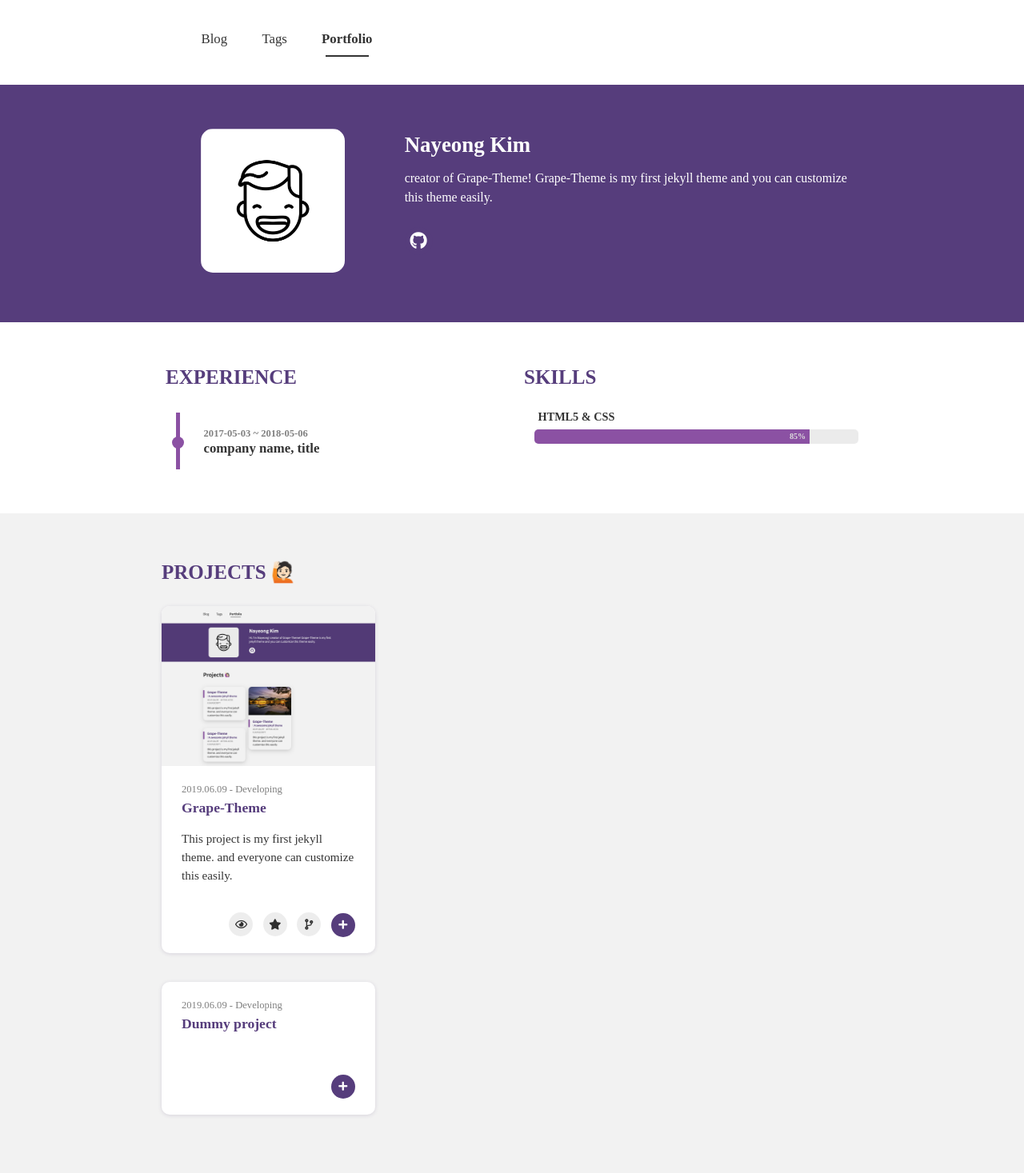
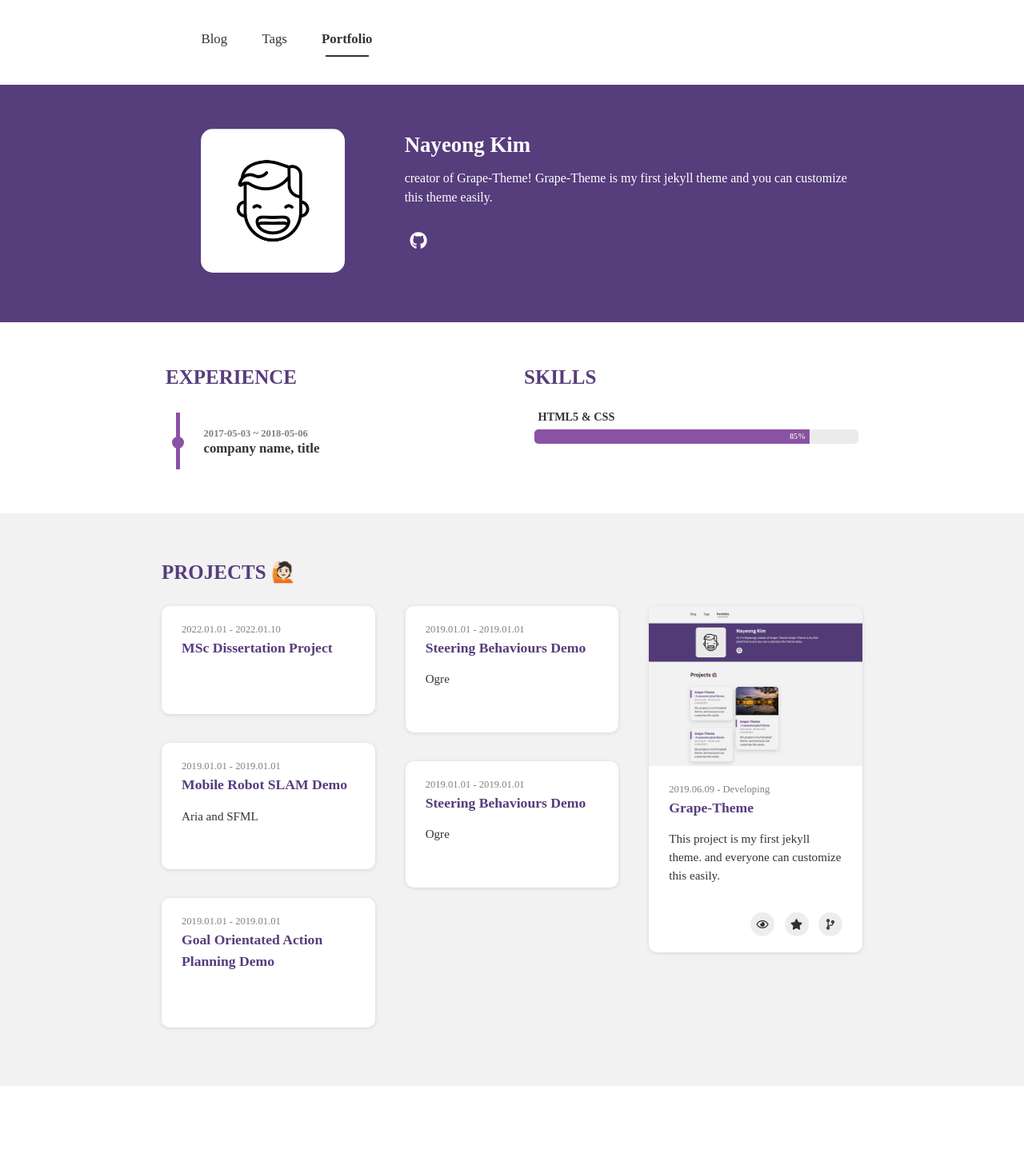
Before and after one commit to antarctica2015/antarctica2015.github.io, a Jekyll site: the page built from portfolio.html, in a window 1280 px wide. Shown: the whole page at 80% size. Built offline with Jekyll 4.4.1, drawn with Linux system fonts in a browser that asks for light colours; nearby versions of some CDN libraries; some web fonts are replaced; after the commit the page ends 1358 px from its top, so only the background shows below that; some of the changed lines change nothing that is shown.

Commit message:
Update projects.yml

```diff
--- a/_data/projects.yml
+++ b/_data/projects.yml
@@ -1,6 +1,56 @@
 - project :
     print : True # If 'False' is selected, it will not be displayed in 'home.html > aside > .proj-content'.
-    modal : True # If 'True' is selected, modal can open in 'portfolio.html'.
+    modal : False # If 'True' is selected, modal can open in 'portfolio.html'.
+    url :  # Full URL
+    image : # path: assets/project/
+    date : 2022.01.01 - 2022.01.10
+    title : MSc Dissertation Project
+    summary : This
+    description :
+
+- project :
+    print : True # If 'False' is selected, it will not be displayed in 'home.html > aside > .proj-content'.
+    modal : False # If 'True' is selected, modal can open in 'portfolio.html'.
+    url :  # Full URL
+    image : # path: assets/project/
+    date : 2019.01.01 - 2019.01.01
+    title : Mobile Robot SLAM Demo
+    summary : This
+    description : Aria and SFML
+
+- project :
+    print : True # If 'False' is selected, it will not be displayed in 'home.html > aside > .proj-content'.
+    modal : False # If 'True' is selected, modal can open in 'portfolio.html'.
+    url :  # Full URL
+    image : # path: assets/project/
+    date : 2019.01.01 - 2019.01.01
+    title : Goal Orientated Action Planning Demo
+    summary : This
+    description :
+
+- project :
+    print : True # If 'False' is selected, it will not be displayed in 'home.html > aside > .proj-content'.
+    modal : False # If 'True' is selected, modal can open in 'portfolio.html'.
+    url :  # Full URL
+    image : # path: assets/project/
+    date : 2019.01.01 - 2019.01.01
+    title : Steering Behaviours Demo
+    summary : This
+    description : Ogre
+
+- project :
+    print : True # If 'False' is selected, it will not be displayed in 'home.html > aside > .proj-content'.
+    modal : False # If 'True' is selected, modal can open in 'portfolio.html'.
+    url :  # Full URL
+    image : # path: assets/project/
+    date : 2019.01.01 - 2019.01.01
+    title : Steering Behaviours Demo
+    summary : This
+    description : Ogre
+
+- project :
+    print : True # If 'False' is selected, it will not be displayed in 'home.html > aside > .proj-content'.
+    modal : False # If 'True' is selected, modal can open in 'portfolio.html'.
     url : https://github.com/naye0ng/Grape-Theme # Full URL
     image : "portfolio.png" # path: assets/project/
     date : 2019.06.09 - Developing
@@ -8,31 +58,21 @@
     summary : A awesome jekyll theme!
     description : This project is my first jekyll theme. and everyone can customize this easily.
     contents :
-        - title : 1. 블로그 첫 화면 구성
+        - title : 1.
           image : home.png
           description : <li>Responsive Layout</li>
             <li>User Profile</li>
             <li>Tags</li>
             <li>Projects</li>
             <li>Pagination</li>
-        - title : 2. 태그 페이지
+        - title : 2.
           image : tags.png
           description : <li>Responsive Layout</li>
             <li>Tags</li>
-        - title : 3. 남은 개발 과제
+        - title : 3.
           image :
-          description : <li>project 부분 디자인 변경</li>
-            <li>favicon.ico, search 기능</li>
-            <li>OG Tag 추가</li>
-            <li>profile 이미지 효과</li>
-            <li>gem 배포</li>
-
-- project :
-    print : True # If 'False' is selected, it will not be displayed in 'home.html > aside > .proj-content'.
-    modal : True # If 'True' is selected, modal can open in 'portfolio.html'.
-    url :  # Full URL
-    image : # path: assets/project/
-    date : 2019.06.09 - Developing
-    title : Dummy project
-    summary : This is Dummy
-    description :
+          description : <li>project</li>
+            <li>favicon.ico, search</li>
+            <li>OG Tag</li>
+            <li>profile</li>
+            <li>gem</li>
```
